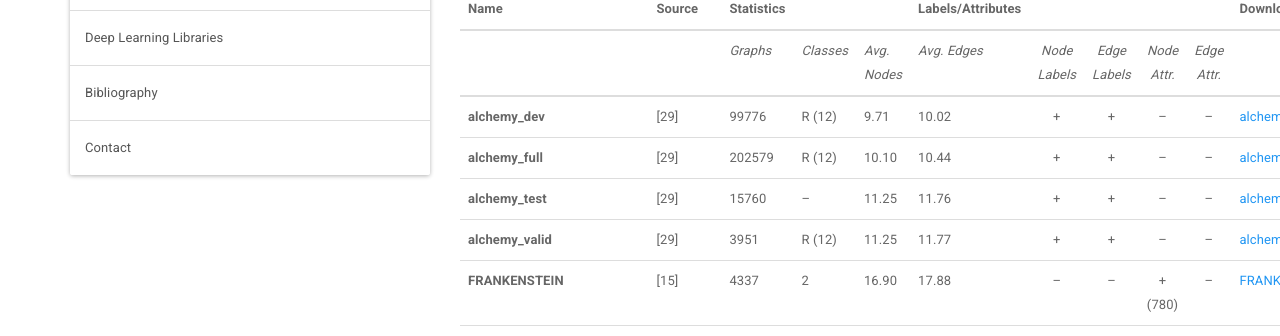
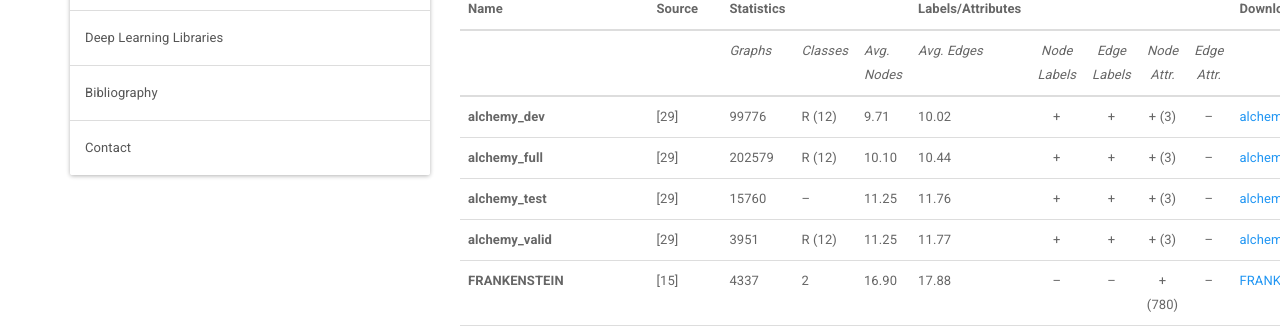
Before and after one commit to chrsmrrs/datasets, a Jekyll site: the page built from _docs/datasets.md, in a window 1280 px wide and 900 px high. Shown: the part 278-614 px from the top of the window. Built offline with Jekyll 4.4.1, drawn with Linux system fonts in a browser that asks for light colours.

Commit message:
Update datasets.md

```diff
--- a/_docs/datasets.md
+++ b/_docs/datasets.md
@@ -9,10 +9,10 @@ permalink: /docs/datasets/
 | --- |--- | --- |---|---| ---|  :---:|   :---:|   :---:|  :---:|  ---|
 |         |          |*Graphs*|*Classes*|*Avg. Nodes*|*Avg. Edges*|*Node Labels*|*Edge Labels*|*Node Attr.*|*Edge Attr.*|
 | --- |--- | --- |---|---| ---|  :---:| :---:| :---: | :---: | --- |
-|**alchemy_dev**|[29]| 99776 |R (12)|9.71|10.02|+|+|--|--|[alchemy_dev](https://ls11-www.cs.tu-dortmund.de/people/morris/graphkerneldatasets/alchemy_dev.zip)|
-|**alchemy_full**|[29]| 202579 | R (12)|10.10|10.44|+|+|--|--|[alchemy_full](https://ls11-www.cs.tu-dortmund.de/people/morris/graphkerneldatasets/alchemy_full.zip)|
-|**alchemy_test**|[29]| 15760 |--|11.25|11.76|+|+|--|--|[alchemy_test](https://ls11-www.cs.tu-dortmund.de/people/morris/graphkerneldatasets/alchemy_test.zip)|
-|**alchemy_valid**|[29]| 3951 |R (12)|11.25        |11.77      |+|+|--|--|[alchemy_valid](https://ls11-www.cs.tu-dortmund.de/people/morris/graphkerneldatasets/alchemy_valid.zip)|
+|**alchemy_dev**|[29]| 99776 |R (12)|9.71|10.02|+|+|+ (3)|--|[alchemy_dev](https://ls11-www.cs.tu-dortmund.de/people/morris/graphkerneldatasets/alchemy_dev.zip)|
+|**alchemy_full**|[29]| 202579 | R (12)|10.10|10.44|+|+|+ (3)|--|[alchemy_full](https://ls11-www.cs.tu-dortmund.de/people/morris/graphkerneldatasets/alchemy_full.zip)|
+|**alchemy_test**|[29]| 15760 |--|11.25|11.76|+|+|+ (3)|--|[alchemy_test](https://ls11-www.cs.tu-dortmund.de/people/morris/graphkerneldatasets/alchemy_test.zip)|
+|**alchemy_valid**|[29]| 3951 |R (12)|11.25        |11.77      |+|+|+ (3)|--|[alchemy_valid](https://ls11-www.cs.tu-dortmund.de/people/morris/graphkerneldatasets/alchemy_valid.zip)|
 |**FRANKENSTEIN**|[15]| 4337 | 2 |16.90| 17.88 |--|--|+ (780) |--|[FRANKENSTEIN](https://ls11-www.cs.tu-dortmund.de/people/morris/graphkerneldatasets/FRANKENSTEIN.zip)|
 |**MCF-7**|[28]| 27770 |2|26.39| 28.52 |+|+|--|--|[MCF-7](https://ls11-www.cs.tu-dortmund.de/people/morris/graphkerneldatasets/MCF-7.zip)|
 |**MCF-7H**|[28]| 27770 |2|47.30| 49.43 |+|+|--|--|[MCF-7H](https://ls11-www.cs.tu-dortmund.de/people/morris/graphkerneldatasets/MCF-7H.zip)|
```
